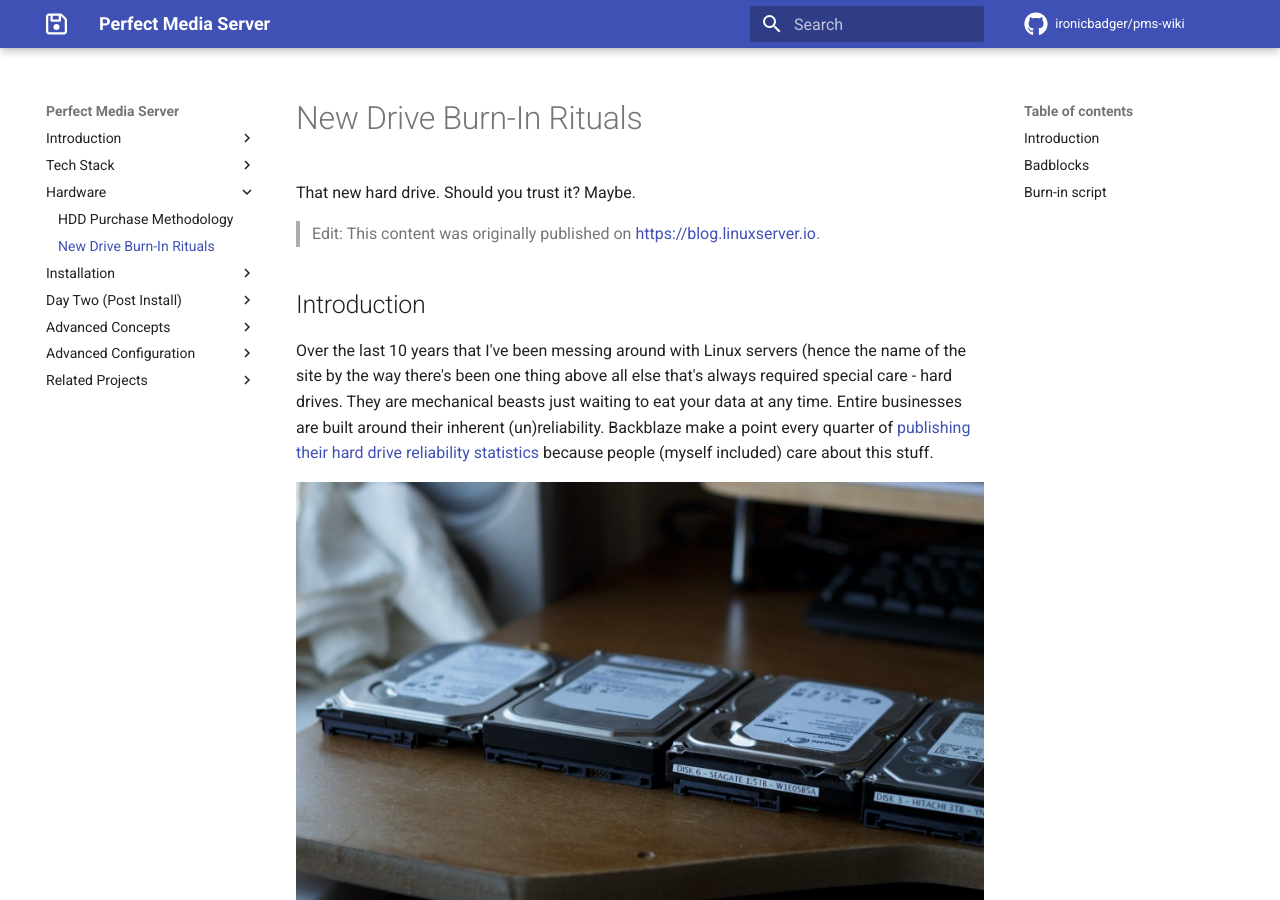
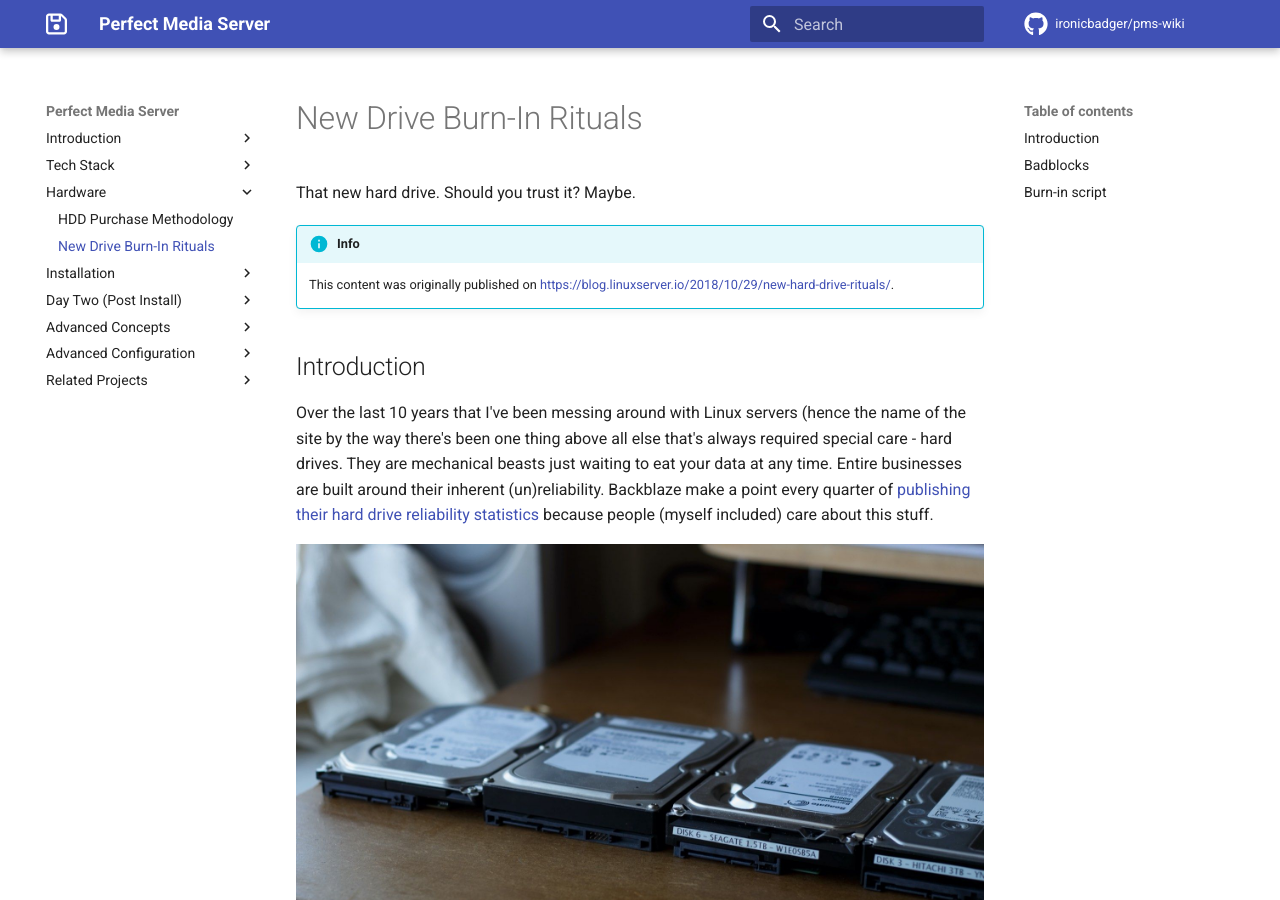
Before and after one commit to ironicbadger/pms-wiki, an MkDocs documentation site: the page built from docs/hardware/new-drive-burnin.md, in a window 1280 px wide and 900 px high. Built offline with MkDocs 1.6.1 and Material for MkDocs 9.7.7, drawn with Linux system fonts in a browser that asks for light colours; some web fonts are replaced; comment, search, counter and statistics services are not loaded.

Commit message:
updated link

```diff
--- a/docs/hardware/new-drive-burnin.md
+++ b/docs/hardware/new-drive-burnin.md
@@ -1,6 +1,7 @@
 That new hard drive. Should you trust it? Maybe.
 
-> Edit: This content was originally published on [https://blog.linuxserver.io](https://blog.linuxserver.io/2018/10/29/new-hard-drive-rituals/).
+!!! info
+    This content was originally published on [https://blog.linuxserver.io/2018/10/29/new-hard-drive-rituals/](https://blog.linuxserver.io/2018/10/29/new-hard-drive-rituals/).
 
 ## Introduction
 
```
